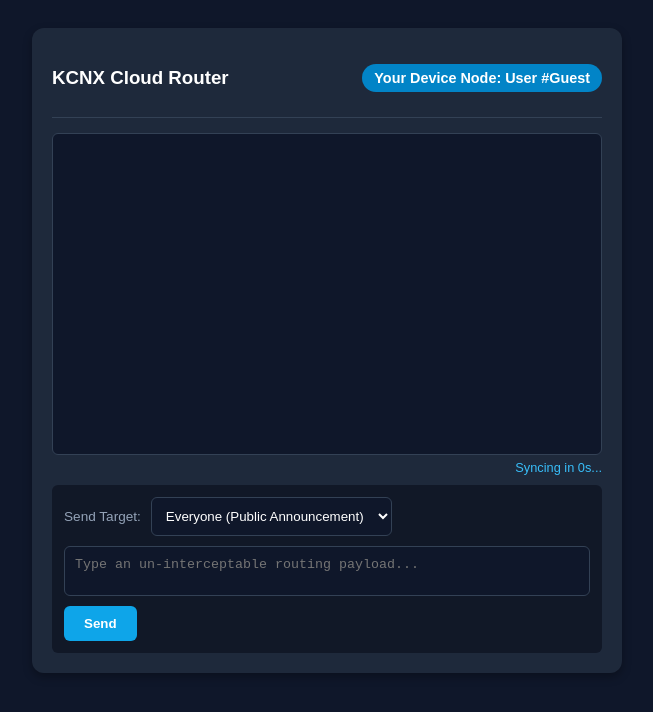
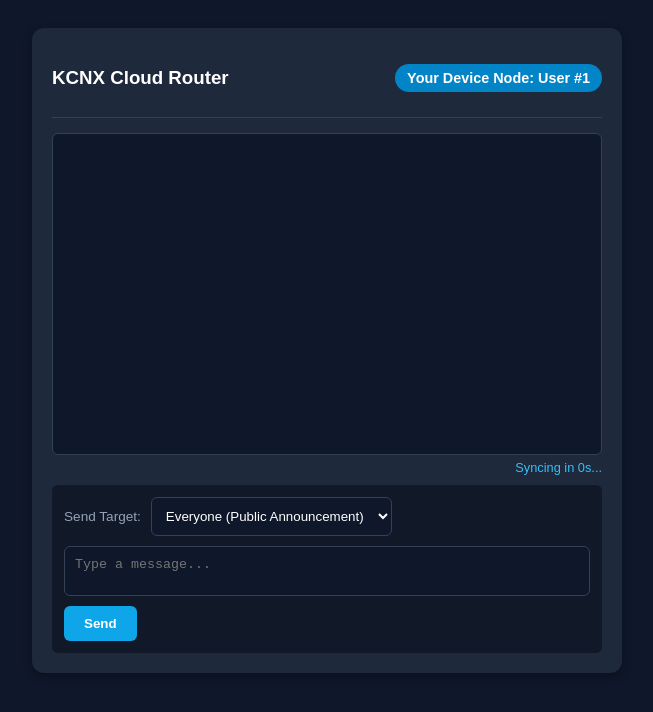
Before and after one commit to KCNX5730/Messenger-KCNX, a plain HTML site: page index.html in a window 1280 px wide. Shown: the whole page, without its empty margins (313-966 px from the left). Drawn offline with Linux system fonts and the light colour scheme; no server answers.

Commit message:
Update index.html

```diff
--- a/index.html
+++ b/index.html
@@ -1,8 +1,8 @@
-            <!DOCTYPE html>
+<!DOCTYPE html>
 <html lang="en">
 <head>
     <meta charset="UTF-8">
-    <title>KCNX Cloud Router (Incognito Supported)</title>
+    <title>KCNX Cloud Router Fixed</title>
     <style>
         body { font-family: sans-serif; background: #0f172a; color: #fff; padding: 20px; display: flex; justify-content: center; }
         .app-container { width: 100%; max-width: 550px; background: #1e293b; padding: 20px; border-radius: 12px; box-shadow: 0 4px 10px rgba(0,0,0,0.3); }
@@ -45,39 +45,42 @@
             </select>
         </div>
         <div class="controls">
-            <textarea id="msgTextInput" placeholder="Type an un-interceptable routing payload..."></textarea>
+            <textarea id="msgTextInput" placeholder="Type a message..."></textarea>
             <button onclick="sendMessage()">Send</button>
         </div>
     </div>
 </div>
 
 <script>
-    // Unique free cloud database namespace bucket for your app session
-    const BUCKET_ID = "kcnx_messenger_v2_session";
-    const COUNTER_URL = `https://kvdb.io/27K6WvY79bL4Y6Q8M2pZ7q/counter`;
-    const DB_URL = `https://kvdb.io/27K6WvY79bL4Y6Q8M2pZ7q/messages`;
+    // ⚠️ CHOOSE YOUR SECRET KEY NAMESPACE TO ACCESSIBLY LINK PHONES
+    // Change "kcnx_pool_z47" to any custom passphrase you want
+    const MY_PRIVATE_CHANNEL = "kcnx_pool_z47";
 
-    let myAssignedNumber = sessionStorage.getItem('kcnx_session_id');
+    const COUNTER_URL = `https://kvdb.io/Fd55uogXyxYdnXJvnyN8Xo/${MY_PRIVATE_CHANNEL}_count`;
+    const DB_URL = `https://kvdb.io/Fd55uogXyxYdnXJvnyN8Xo/${MY_PRIVATE_CHANNEL}_chat`;
+
+    let myAssignedNumber = localStorage.getItem('kcnx_hard_id');
     let countdown = 5;
 
-    // 1. Initialize & Auto-Increment Identity globally from the cloud
+    // 1. Establish Identity Assignment on Serverless cloud
     async function initializeIdentity() {
         if (!myAssignedNumber) {
             try {
-                // Instantly increments the cloud integer by 1 and returns the new value
+                // Generates an atomic increment (+1) against the key-value store database
                 const response = await fetch(COUNTER_URL, { method: 'POST', body: '1' });
                 const textNum = await response.text();
-                myAssignedNumber = textNum.trim();
-                sessionStorage.setItem('kcnx_session_id', myAssignedNumber);
+
+                myAssignedNumber = textNum.trim() || "1";
+                localStorage.setItem('kcnx_hard_id', myAssignedNumber);
             } catch (e) {
-                myAssignedNumber = "Guest";
+                myAssignedNumber = "1"; // Fallback
             }
         }
         document.getElementById('myIdentityDisplay').innerText = `Your Device Node: User #${myAssignedNumber}`;
         refreshFeed();
     }
 
-    // 2. Continuous 5-Second Cloud Sync Engine
+    // 2. 5-Second Interval Engine
     setInterval(() => {
         countdown--;
         document.getElementById('timerDisplay').innerText = `Syncing in ${countdown}s...`;
@@ -87,20 +90,18 @@
         }
     }, 1000);
 
-    // 3. Outbound Message Push to Cloud
+    // 3. Secure Post payload
     async function sendMessage() {
         const text = document.getElementById('msgTextInput').value.trim();
         const target = document.getElementById('msgTarget').value;
         if (!text || !myAssignedNumber) return;
 
-        // Fetch current cloud chat log
         let db = [];
         try {
             const res = await fetch(DB_URL);
             if(res.status === 200) db = await res.json();
         } catch(e) {}
 
-        // Append new message metadata packet
         db.push({
             sender: myAssignedNumber,
             target: target,
@@ -108,7 +109,6 @@
             timestamp: new Date().toLocaleTimeString([], { hour: '2-digit', minute: '2-digit' })
         });
 
-        // Write database payload back to cloud
         await fetch(DB_URL, { method: 'POST', body: JSON.stringify(db) });
 
         document.getElementById('msgTextInput').value = '';
@@ -116,15 +116,13 @@
         countdown = 5;
     }
 
-    // 4. Inbound Filtering Router
+    // 4. Inbound Isolation Router Logic
     async function refreshFeed() {
         let db = [];
         try {
             const res = await fetch(DB_URL);
             if(res.status === 200) db = await res.json();
-        } catch(e) {
-            return; // Fail silently if cloud is updating
-        }
+        } catch(e) { return; }
 
         const feed = document.getElementById('chatFeed');
         feed.innerHTML = '';
@@ -145,7 +143,6 @@
                 card.innerHTML = `<span class="meta">${isFromMe ? 'To User #' + msg.target + ' 🔒 [Private Outbound]' : 'From User #' + msg.sender + ' 🔒 [Private Inbound]'}</span> ${msg.text}`;
             }
             else {
-                // Mask Protection triggered live for unverified clients
                 card.className = "msg-card msg-blocked";
                 card.innerHTML = `<span class="meta">Channel Locked</span> 🔒 This Message is not for you.`;
             }
@@ -154,9 +151,8 @@
         feed.scrollTop = feed.scrollHeight;
     }
 
-    // Trigger on page bootup
     initializeIdentity();
 </script>
 
 </body>
-    </html>
+</html>
```
